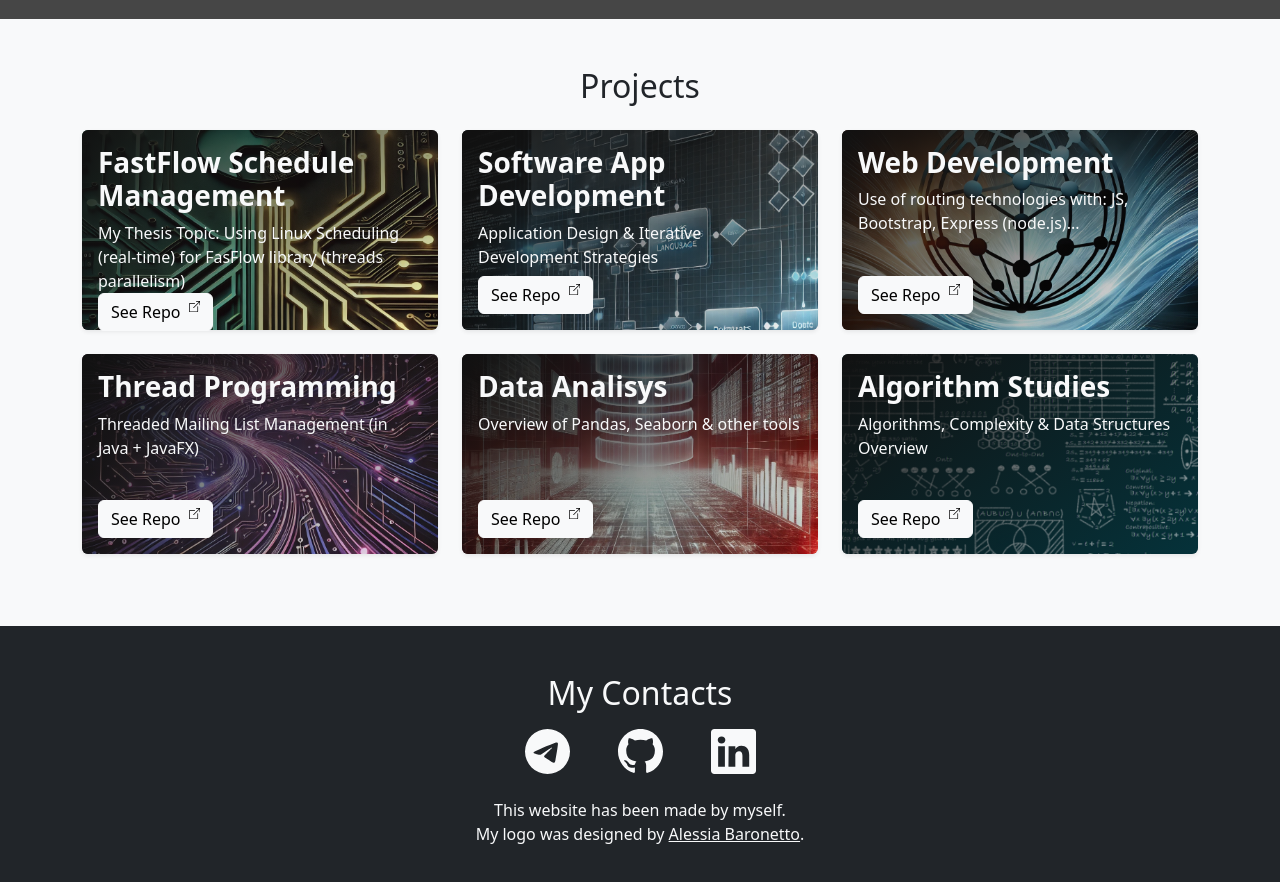
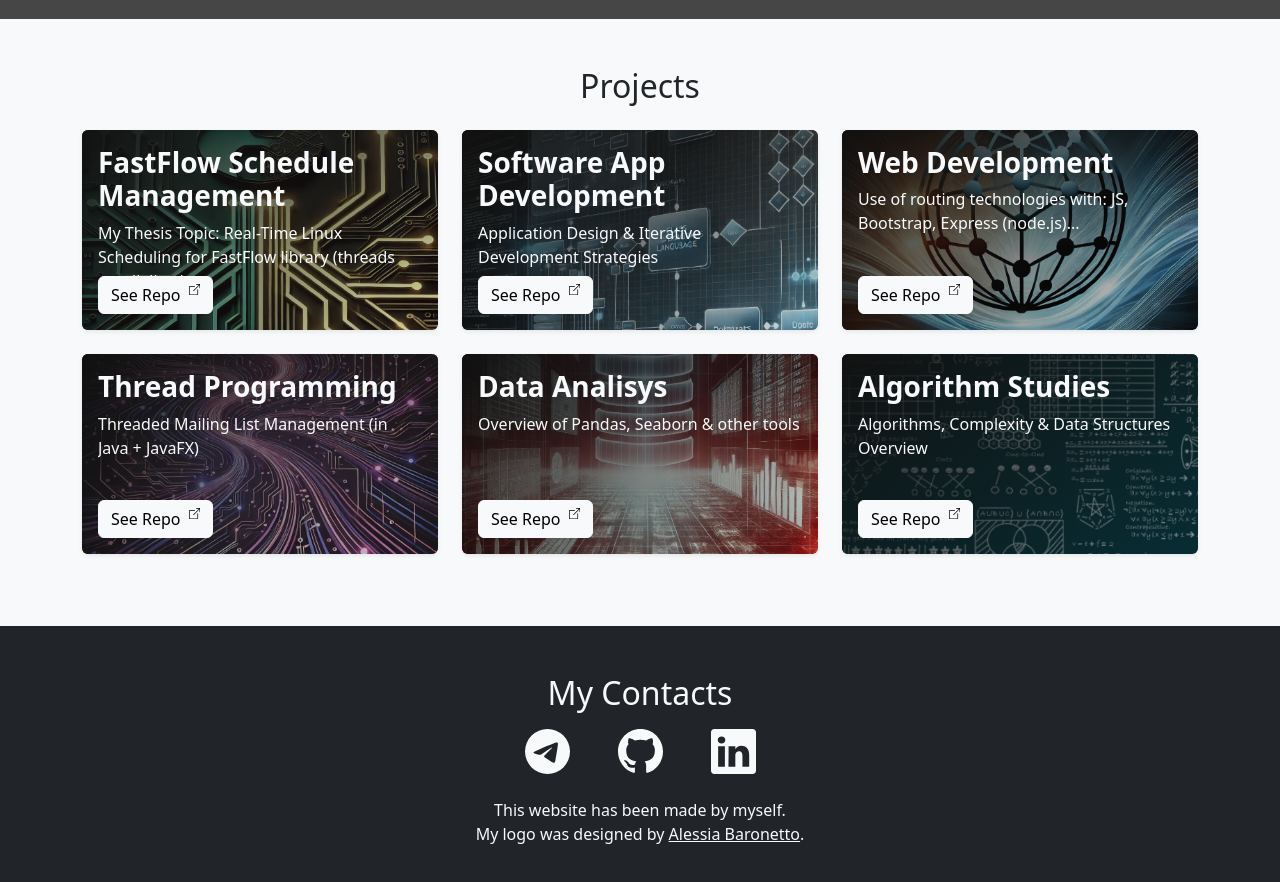
Before and after one commit to Marco-Skiavone/marco-skiavone.github.io, a React (Vite) app: page / in a window 1280 px wide. Shown: the part 920-1802 px from the top of the page. Built offline with nearby package versions, Linux system fonts and the light colour scheme.

Commit message:
Minor changes

```diff
--- a/src/components/ProjectCard.css
+++ b/src/components/ProjectCard.css
@@ -25,9 +25,9 @@
     }
 }
 
-@media (max-width: 1100px) {
+@media (max-width: 990px) {
     .card-title {
-        font-size: calc(1rem + .6vw) !important;
+        font-size: calc(1rem + .8vw) !important;
     }
 
     .card-text {
--- a/src/components/ProjectCard.jsx
+++ b/src/components/ProjectCard.jsx
@@ -6,14 +6,14 @@ const ProjectCard = ({ title, description, image, link, when }) => {
     return (
         <Card id={title.slice(0, 3) + "ID"} className="d-flex shadow-sm text-light border-0 ratio ratio-16x9 image-bg" style={{
             backgroundImage: `url(${image})`, backgroundSize: "cover", backgroundRepeat: "no-repeat", backgroundPosition: "center"}}>
-            <div style={{ backgroundImage: 'linear-gradient(0.40turn, #111111, transparent)', backgroundSize: 'cover',
+            <div style={{ backgroundImage: 'linear-gradient(0.40turn, #111111, rgba(17, 17, 17, 0.15))', backgroundSize: 'cover',
                 backgroundRepeat: 'no-repeat', backgroundPosition: 'center', borderRadius: 'inherit'}} >
                 <Card.Body className="d-flex h-100 flex-column justify-content-between">
-                    <div>
+                    <div className="overflow-hidden">
                         <Card.Title className="fw-bold fs-3">{title}</Card.Title>
                         <Card.Text>{description}</Card.Text>
                     </div>
-                    <div className="d-flex w-100 justify-content-between">
+                    <div className="d-flex w-100 justify-content-start">
                         <Button variant="light" className="d-flex" href={link} target="_blank">
                             <span>See Repo <BsBoxArrowUpRight className="ms-1 text-center align-text-top" style={{fontSize: "0.7rem"}}/></span>
                         </Button>
--- a/src/components/ProjectList.jsx
+++ b/src/components/ProjectList.jsx
@@ -2,23 +2,24 @@ import { Container, Row, Col } from "react-bootstrap";
 import ProjectCard from "./ProjectCard";
 
 const projects = [
-    { title: "FastFlow Schedule Management", description: "My Thesis Topic: Using Linux Scheduling (real-time) for FasFlow library (threads parallelism)", image: "/images/projects/fastflow.webp", link: "https://github.com/Marco-Skiavone/fastflow", when: 2025 },
+    { title: "FastFlow Schedule Management", description: "My Thesis Topic: Real-Time Linux Scheduling for FastFlow library (threads parallelism)", image: "/images/projects/fastflow.webp", link: "https://github.com/Marco-Skiavone/fastflow", when: 2025 },
     { title: "Software App Development", description: "Application Design & Iterative Development Strategies", image: "/images/projects/sas.webp", link: "https://github.com/Marco-Skiavone/Catering-implementation", when: 2025 },
     { title: "Web Development", description: "Use of routing technologies with: JS, Bootstrap, Express (node.js)...", image: "/images/projects/tweb.webp", link: "https://github.com/IvanLusso/LussoSchiavoneStefanettiIUM-Tweb", when: 2024 },
     { title: "Thread Programming", description: "Threaded Mailing List Management (in Java + JavaFX)", image: "/images/projects/threads.webp", link: "https://github.com/Marco-Skiavone/Programming-3-Project", when: 2024 },
     { title: "Data Analisys", description: "Overview of Pandas, Seaborn & other tools", image: "/images/projects/data_an.webp", link: "https://github.com/Marco-Skiavone/ium_dataset_processor", when: 2024 },
     { title: "Algorithm Studies", description: "Algorithms, Complexity & Data Structures Overview", image: "/images/projects/algo.png", link: "https://github.com/Marco-Skiavone/Algoritmi_e_Strutture_Dati", when: 2023 },
+    // { title: "HMI Figma Project", description: "desc", image: "https://via.placeholder.com/300", link: "#", when: 2024 }
     // { title: "title", description: "desc", image: "https://via.placeholder.com/300", link: "#", when: 2024 }
 ];
 
 const ProjectList = () => {
     return (
-        <section id="projects" className="py-5 bg-light">
+        <section id="projects" className="px-sm-0 px-0 py-5 bg-light">
             <Container>
                 <h2 className="h2 text-center mb-4">Projects</h2>
                 <Row>
                     {projects.map((project, index) => (
-                        <Col key={index} className="col-12 col-md-6 col-lg-6 col-xl-4 mb-4">
+                        <Col key={index} className="col-12 col-md-6 col-lg-6 col-xl-4  mb-4">
                             <ProjectCard {...project} />
                         </Col>
                     ))}
--- a/src/components/SkillCard.css
+++ b/src/components/SkillCard.css
@@ -18,6 +18,7 @@
 
 #quacker1 , #quacker2  {
     rotate: 10deg;
+    cursor: pointer;
 }
 
 #quacker1:hover , #quacker2:hover {
--- a/src/components/SkillCard.jsx
+++ b/src/components/SkillCard.jsx
@@ -6,7 +6,7 @@ const SkillCard = ({ image, description, size , radius , sizeLock }) => {
         <OverlayTrigger placement="auto" delay={{ show: 100, hide: 200 }} overlay={<Tooltip>{description}</Tooltip>}>
             <Card className="shadow-sm ratio ratio-1x1 border-0 skill-card"
                   style={{ width: (sizeLock) ? '4rem' : size , height: (sizeLock) ? '4rem' : size }}>
-                <Card.Img src={image} alt={description} className={(radius ? "p-0" : "p-1")} style={{ borderRadius : (radius ? "inherit" : "0") }}></Card.Img>
+                <Card.Img src={image} draggable={false} alt={description} className={(radius ? "p-0" : "p-1")} style={{ borderRadius : (radius ? "inherit" : "0") }}></Card.Img>
             </Card>
         </OverlayTrigger>
     );
--- a/src/components/Skills.jsx
+++ b/src/components/Skills.jsx
@@ -61,8 +61,8 @@ const Skills = () => {
             <section id='skills' className="p-0 py-3 pb-5 bg-grey3">
                 <Container fluid className={'skillSwiper m-0'}>
                     <div className="position-relative d-flex flex-column align-items-center mb-4">
-                        <Image src={"/images/mask_Avatar.png"} alt="Avatar" className={"img d-block"}/>
-                        <Image id="quacker1" src={"/images/rubber_duck_2.svg"} alt="Duck Image" className="img position-absolute" onClick={getQuack.bind(document.getElementById('quacker1'))}
+                        <Image src={"/images/mask_Avatar.png"} alt="Avatar" draggable={false} className={"img d-block"}/>
+                        <Image id="quacker1" src={"/images/rubber_duck_2.svg"} alt="Duck Image" draggable={false} className="img position-absolute" onClick={getQuack.bind(document.getElementById('quacker1'))}
                                style={{ "bottom": "-2rem", "right": "0" }}/>
                     </div>
                     <h2 className="h2 text-center text-light mb-2 py-2">Skills</h2>
@@ -105,8 +105,8 @@ const Skills = () => {
                         <SkillCard {...(skills1[2])} />
                     </Col>
                     <Col md={3} className="position-relative d-flex flex-column justify-content-center align-items-center p-0 mb-4 mb-xl-0 mx-auto">
-                        <Image id='AvatarImg' src={"/images/mask_Avatar.png"} alt="Avatar" className={"img"}/>
-                        <Image id="quacker2" src={"/images/rubber_duck_2.svg"} alt="Duck Image" className="img position-absolute" onClick={getQuack.bind(document.getElementById('quacker1'))}
+                        <Image id='AvatarImg' src={"/images/mask_Avatar.png"} alt="Avatar" draggable={false} className={"img"}/>
+                        <Image id="quacker2" src={"/images/rubber_duck_2.svg"} alt="Duck Image" draggable={false} className="img position-absolute" onClick={getQuack.bind(document.getElementById('quacker2'))}
                                style={{ "bottom": "2rem", "right": "-2rem" }}/>
                         <CV />
                     </Col>
--- a/src/index.css
+++ b/src/index.css
@@ -87,8 +87,11 @@ button:focus-visible {
   outline: 4px auto -webkit-focus-ring-color;
 }
 
-#quacker:hover {
-  cursor: pointer;
+.img {
+    user-select: none;          /* Standard */
+    -webkit-user-select: none;  /* Chrome, Safari */
+    -moz-user-select: none;     /* Firefox */
+    -ms-user-select: none;      /* IE/Edge */
 }
 
 .nav-link {
```
